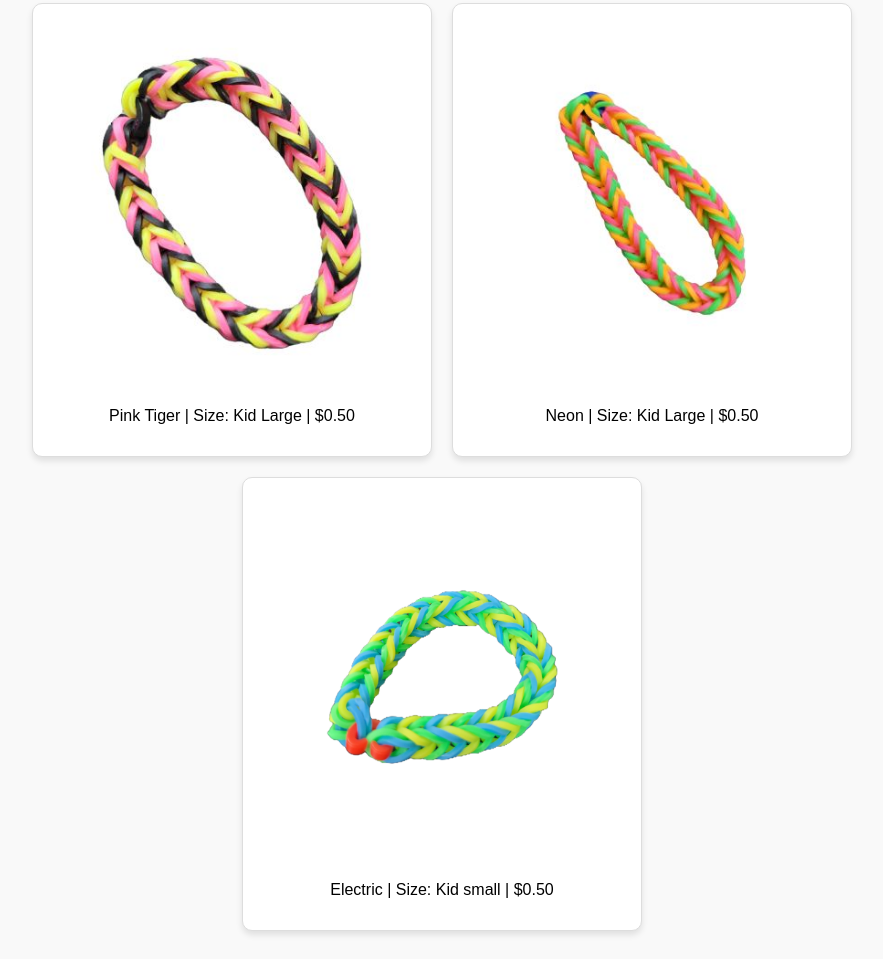
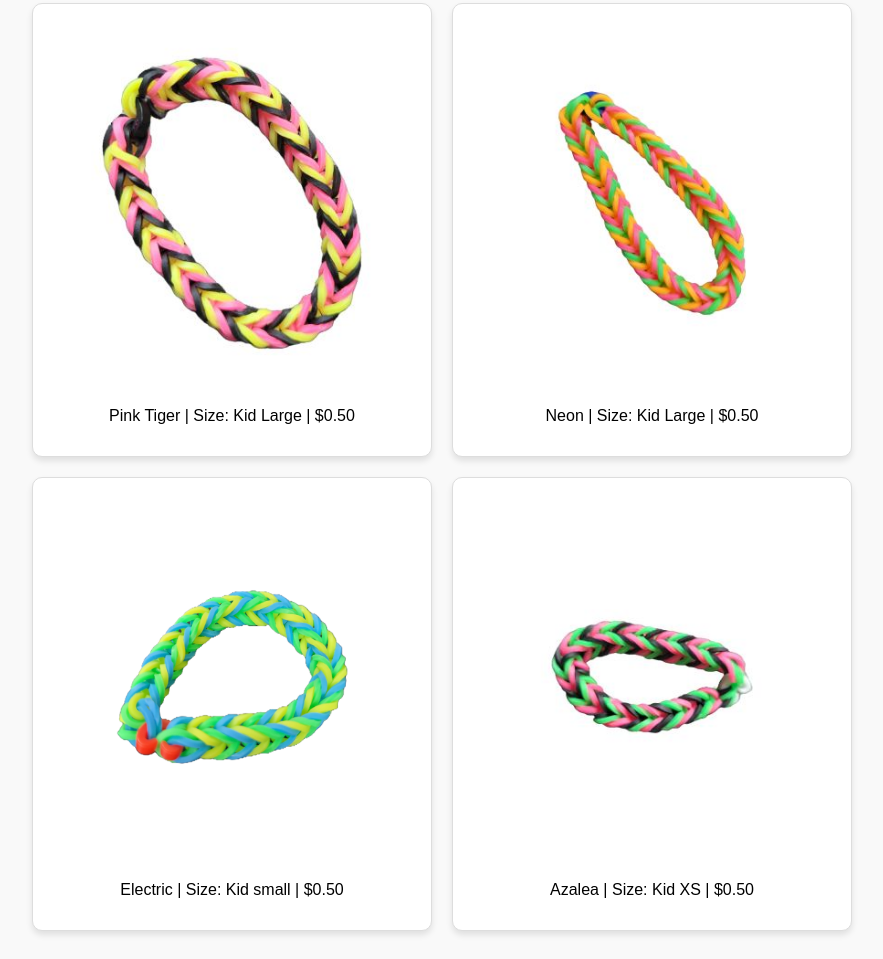
Before and after one commit to u-git-it-girl/u-git-it-girl.github.io, a plain HTML site: page index.html in a window 1280 px wide. Shown: the part 8911-9870 px from the top of the page, without its empty margins (198-1081 px from the left). Drawn offline with Linux system fonts and the light colour scheme.

Commit message:
Add Azalea

```diff
--- a/index.html
+++ b/index.html
@@ -254,6 +254,11 @@
     <p>Electric | Size: Kid small | $0.50</p>
   </div>
 
+<div class="product-card">
+    <img src="Azalea.jpg" alt="Azalea">
+    <p>Azalea | Size: Kid XS | $0.50</p>
+  </div>
+
 </div>
 
 </body>
```
Also changed, not shown: Azalea.jpg (added).
